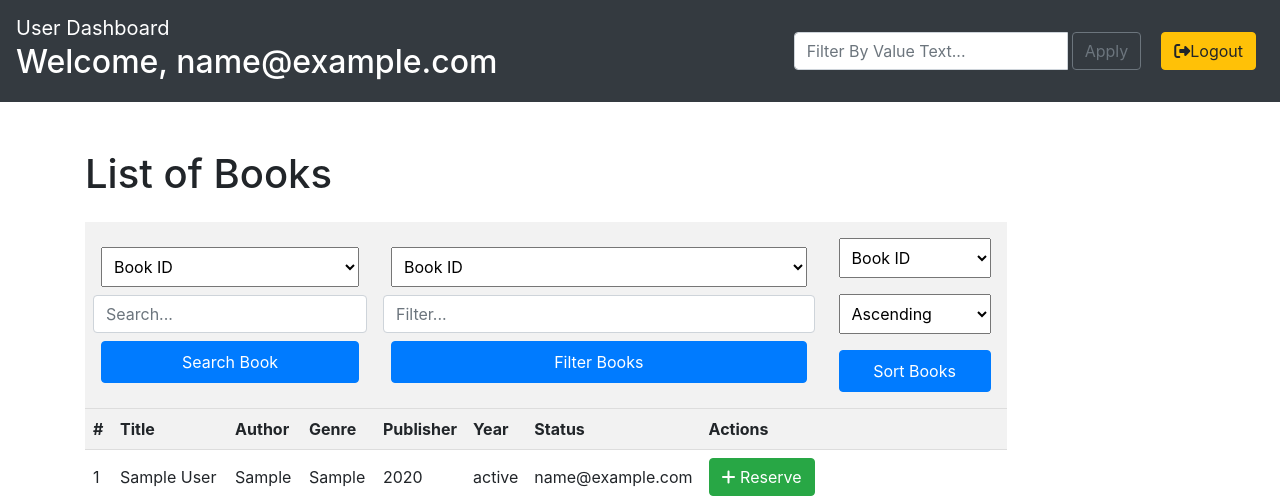
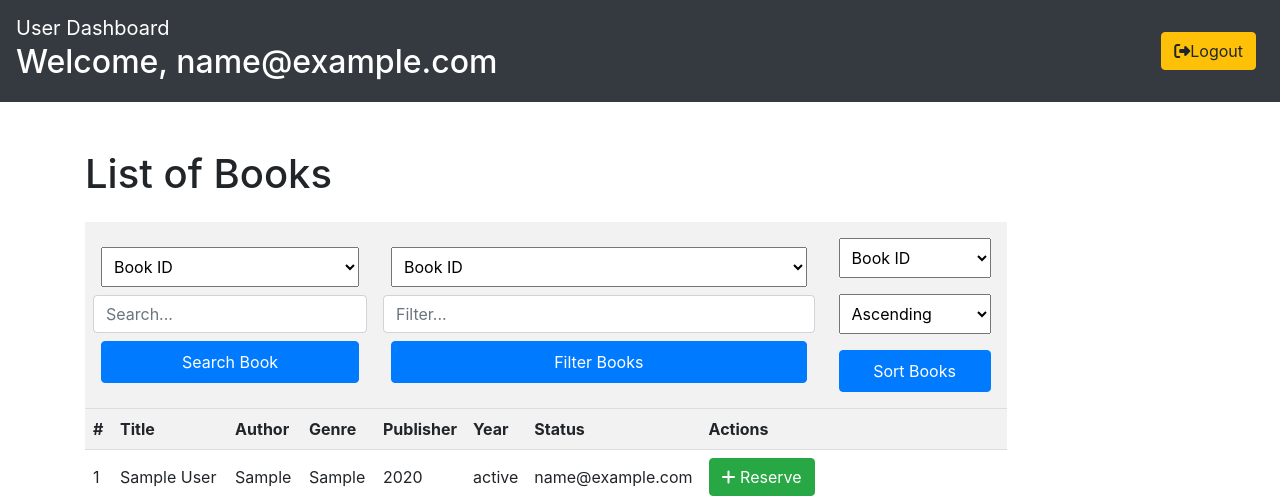
Before and after one commit to ImHimanshuAnand/B9IS123_2324_TMD2, a Flask app: template templates/User_dashboard.html in a window 1280 px wide. Shown: the top 504 px of the page. Run offline with Flask 3, Linux system fonts and the light colour scheme; a user stored in the database is signed in; tables that the repository leaves empty or names only in its code hold one stand-in row (values such as "Sample post"); the template is opened without the code that fills it: most values are stand-ins (such as "Sample title", 1, 10 or a date in 2020); some libraries are stand-ins or nearby versions.

Commit message:
removing the unnecessary code

```diff
--- a/templates/User_dashboard.html
+++ b/templates/User_dashboard.html
@@ -38,12 +38,6 @@
     </button>
     <div class="collapse navbar-collapse" id="navbarSupportedContent">
       <ul class="navbar-nav ml-auto">
-        <li class="nav-item m-2">
-          <div class="input-group">
-            <input type="text" class="form-control" id="filterValueInput" placeholder="Filter By Value Text...">
-            <button class="btn btn-outline-secondary mx-1" type="button" onclick="filterByValueText()">Apply</button>
-          </div>
-        </li>
         <li class="nav-item m-2">
           <a href="{{ url_for('logout') }}" class="btn btn-warning"><i class="fa fa-sign-out-alt"></i>Logout</a>
         </li>
```
